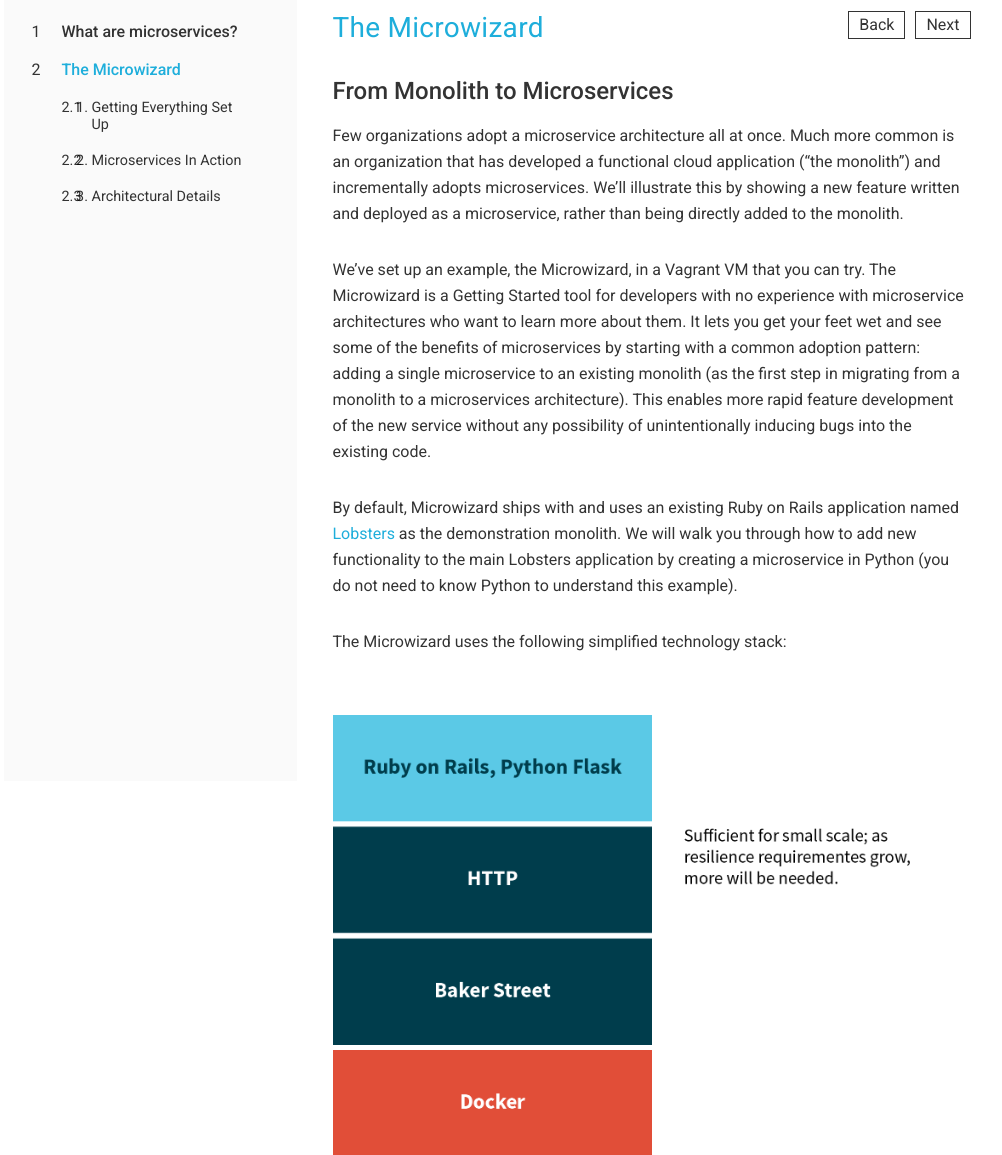
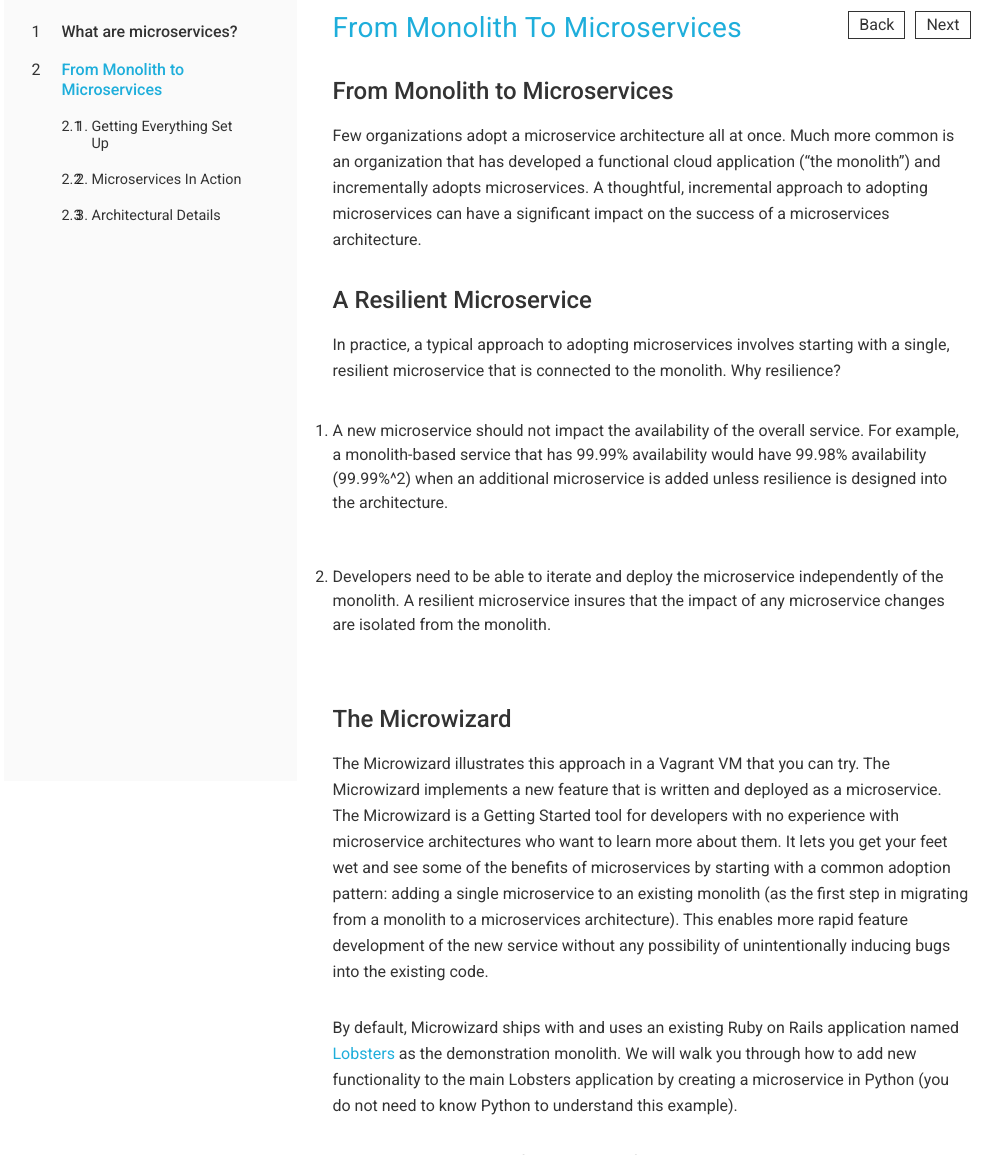
Before and after one commit to datawire/playbook, a Jekyll site: the page built from _playbook/the-microwizard.md, in a window 1280 px wide and 1400 px high. Shown: the part 245-1400 px from the top of the window, without its empty margins (51-1053 px from the left). Built offline with Jekyll 4.4.1, drawn with Linux system fonts in a browser that asks for light colours.

Commit message:
update with resilience text

```diff
--- a/_playbook/the-microwizard.md
+++ b/_playbook/the-microwizard.md
@@ -1,19 +1,29 @@
 ---
 layout: page
-title: 'The Microwizard'
+title: 'From Monolith to Microservices'
 ---
 ### From Monolith to Microservices
 
-Few organizations adopt a microservice architecture all at once. Much more common is an organization that has developed a functional cloud application (“the monolith”) and incrementally adopts microservices. We’ll illustrate this by showing a new feature written and deployed as a microservice, rather than being directly added to the monolith.
+Few organizations adopt a microservice architecture all at once. Much more common is an organization that has developed a functional cloud application (“the monolith”) and incrementally adopts microservices. A thoughtful, incremental approach to adopting microservices can have a significant impact on the success of a microservices architecture.
 
-We’ve set up an example, the Microwizard, in a Vagrant VM that you can try. The Microwizard is a Getting Started tool for developers with no experience with microservice architectures who want to learn more about them. It lets you get your feet wet and see some of the benefits of microservices by starting with a common adoption pattern: adding a single microservice to an existing monolith (as the first step in migrating from a monolith to a microservices architecture). This enables more rapid feature development of the new service without any possibility of unintentionally inducing bugs into the existing code.
+### A Resilient Microservice
 
-By default, Microwizard ships with and uses an existing Ruby on Rails application named <a href="https://www.google.com/url?q=https://github.com/jcs/lobsters&amp;sa=D&amp;usg=AFQjCNFJ4Rmb8eBthniUhDImLF4rA1Mx_w">Lobsters</a> as the demonstration monolith. We will walk you through how to add new functionality to the main Lobsters application by creating a microservice in Python (you do not need to know Python to understand this example).
+In practice, a typical approach to adopting microservices involves starting with a single, resilient microservice that is connected to the monolith. Why resilience?
+
+1. A new microservice should not impact the availability of the overall service. For example, a monolith-based service that has 99.99% availability would have 99.98% availability (99.99%^2) when an additional microservice is added unless resilience is designed into the architecture.
+
+2. Developers need to be able to iterate and deploy the microservice independently of the monolith. A resilient microservice insures that the impact of any microservice changes are isolated from the monolith.
+
+### The Microwizard
+
+The Microwizard illustrates this approach in a Vagrant VM that you can try. The Microwizard implements a new feature that is written and deployed as a microservice. The Microwizard is a Getting Started tool for developers with no experience with microservice architectures who want to learn more about them. It lets you get your feet wet and see some of the benefits of microservices by starting with a common adoption pattern: adding a single microservice to an existing monolith (as the first step in migrating from a monolith to a microservices architecture). This enables more rapid feature development of the new service without any possibility of unintentionally inducing bugs into the existing code.
+
+By default, Microwizard ships with and uses an existing Ruby on Rails application named <a href="https://github.com/jcs/lobsters">Lobsters</a> as the demonstration monolith. We will walk you through how to add new functionality to the main Lobsters application by creating a microservice in Python (you do not need to know Python to understand this example).
 
 The Microwizard uses the following simplified technology stack:
 
 ![Microwizard Stack]({{site.baseurl}}/images/microwizard.png)
 
-The Microwizard uses both Ruby on Rails (for the monolith) and Python/Flask (for the microservice). The services are connected directly using HTTP, which is sufficient for a small scale microservices deployment. <a href="https://www.google.com/url?q=http://bakerstreet.io&amp;sa=D&amp;usg=AFQjCNGfCgcuxm9MTRgV-kfmGoiyuM7qhQ">Baker Street</a> is used for service discovery and routing, as it provides a simple setup and configuration experience. The monolith, popularity microservice, and database are all deployed in individual Docker containers.
+The Microwizard uses both Ruby on Rails (for the monolith) and Python/Flask (for the microservice). The services are connected directly using HTTP, which is sufficient for a small scale microservices deployment. <a href="http://bakerstreet.io">Baker Street</a> is used for service discovery and routing, as it provides a simple setup and configuration experience. The monolith, popularity microservice, and database are all deployed in individual Docker containers.
 
 The Microwizard simplifies a few components of the technology stack in the interest of simplicity, as noted above. It’s deployed on a single Vagrant virtual machine. It also does not deploy a resource management framework such as Kubernetes or Docker Swarm. Both of these issues would need to be addressed in a production architecture.
```
